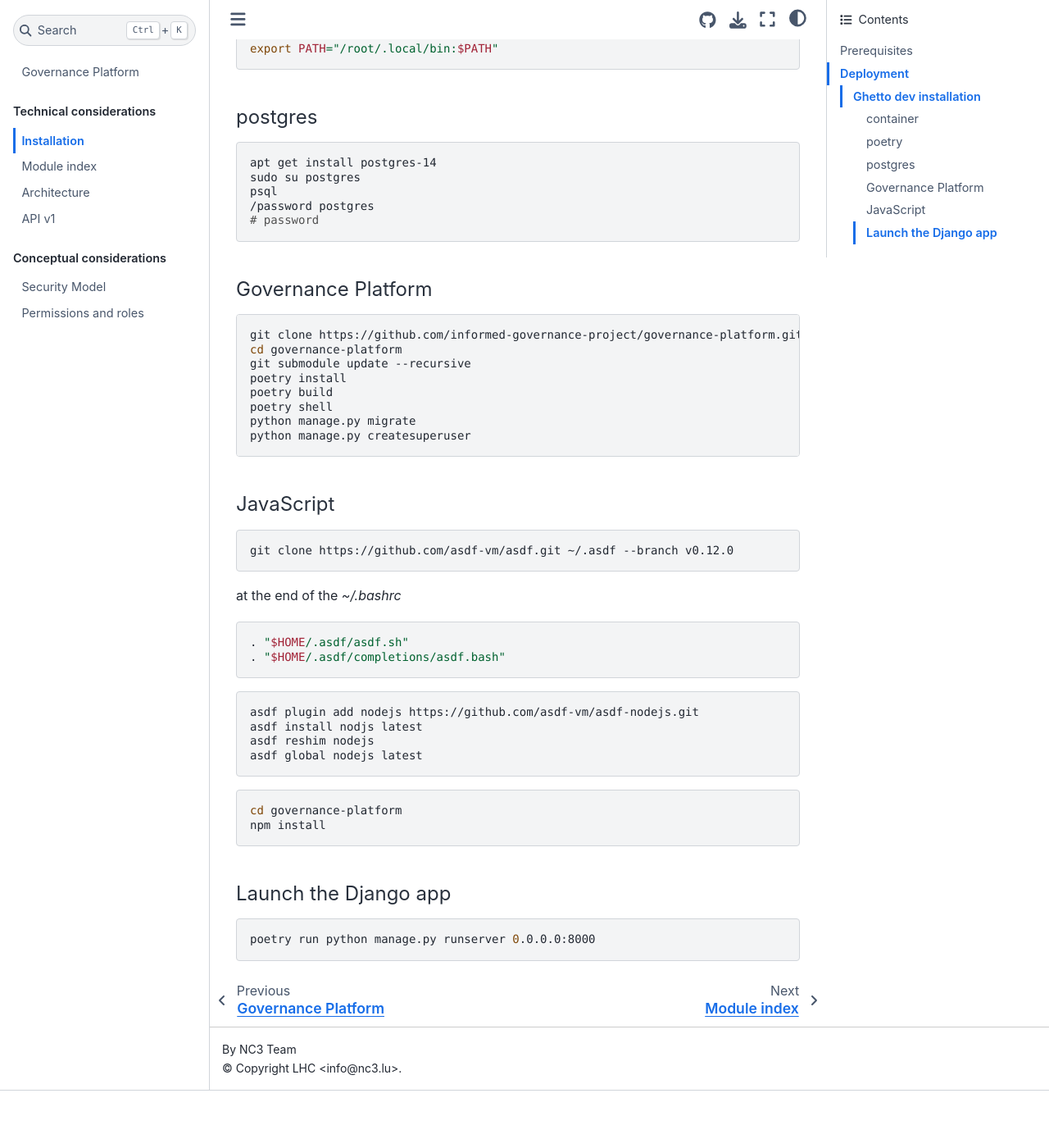
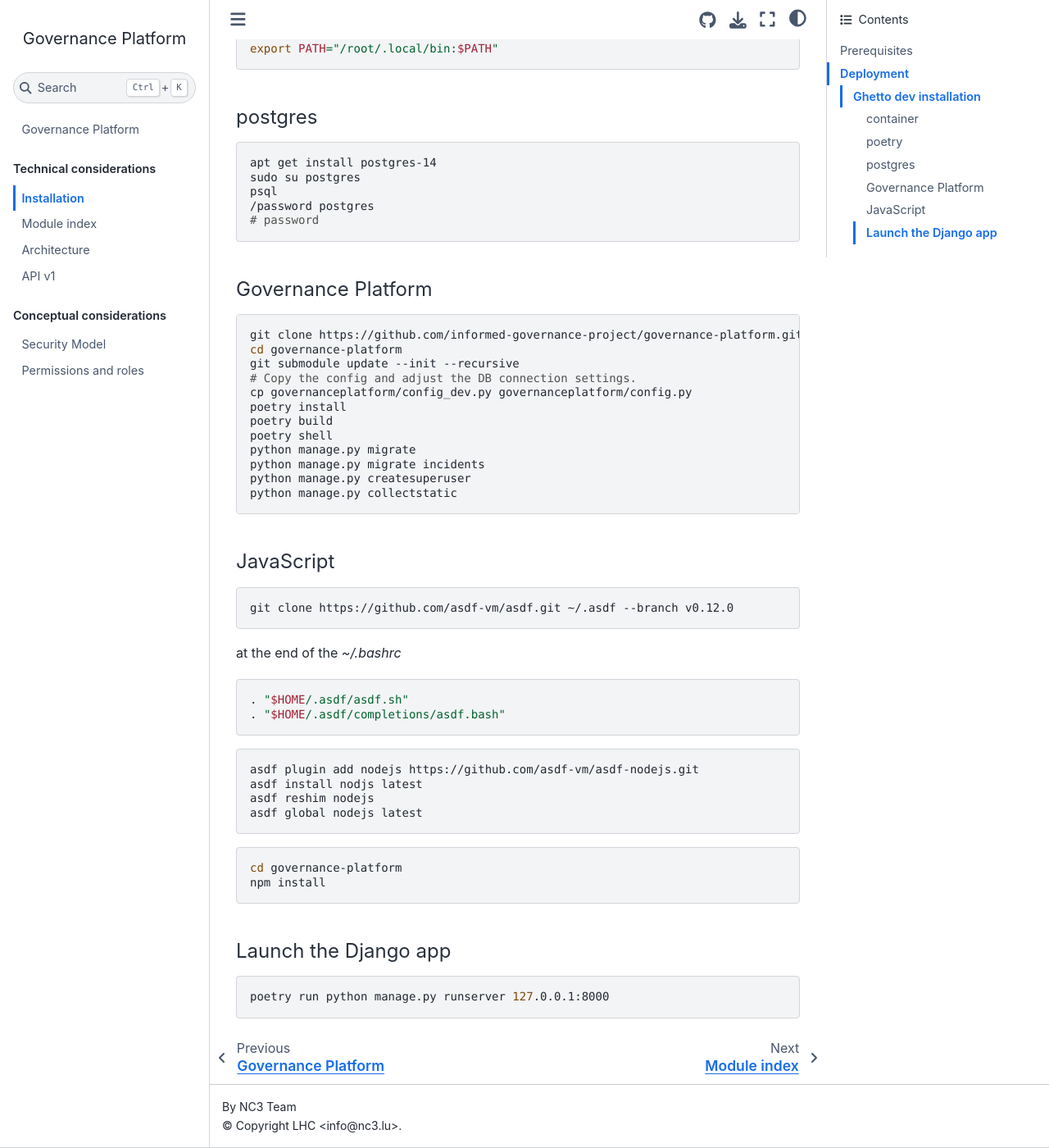
Before and after one commit to informed-governance-project/NISINP, a Sphinx documentation site: the page built from docs/installation.rst, in a window 1280 px wide and 1400 px high, scrolled down 829 px. Shown: the whole window at 82% size. Built offline with Sphinx 7.4.7 and the Sphinx Book theme 1.1.4, drawn with Linux system fonts in a browser that asks for light colours; before the commit the page ends 2159 px from its top, so only the background shows below that.

Commit message:
Added more installation steps.

```diff
--- a/docs/installation.rst
+++ b/docs/installation.rst
@@ -61,12 +61,16 @@
 
     git clone https://github.com/informed-governance-project/governance-platform.git
     cd governance-platform
-    git submodule update --recursive
+    git submodule update --init --recursive
+    # Copy the config and adjust the DB connection settings.
+    cp governanceplatform/config_dev.py governanceplatform/config.py
     poetry install
     poetry build
     poetry shell
     python manage.py migrate
+    python manage.py migrate incidents
     python manage.py createsuperuser
+    python manage.py collectstatic
 
 
 JavaScript
@@ -104,4 +108,4 @@
 
 .. code-block:: bash
 
-    poetry run python manage.py runserver 0.0.0.0:8000
+    poetry run python manage.py runserver 127.0.0.1:8000
```
